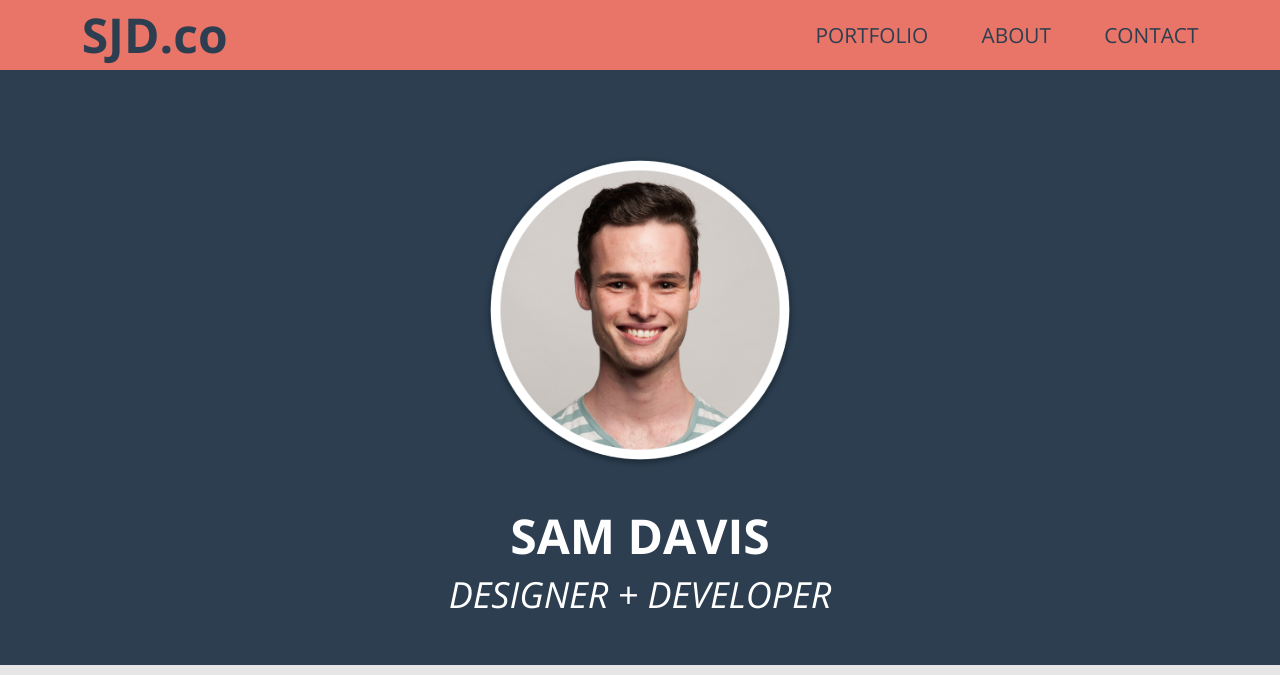
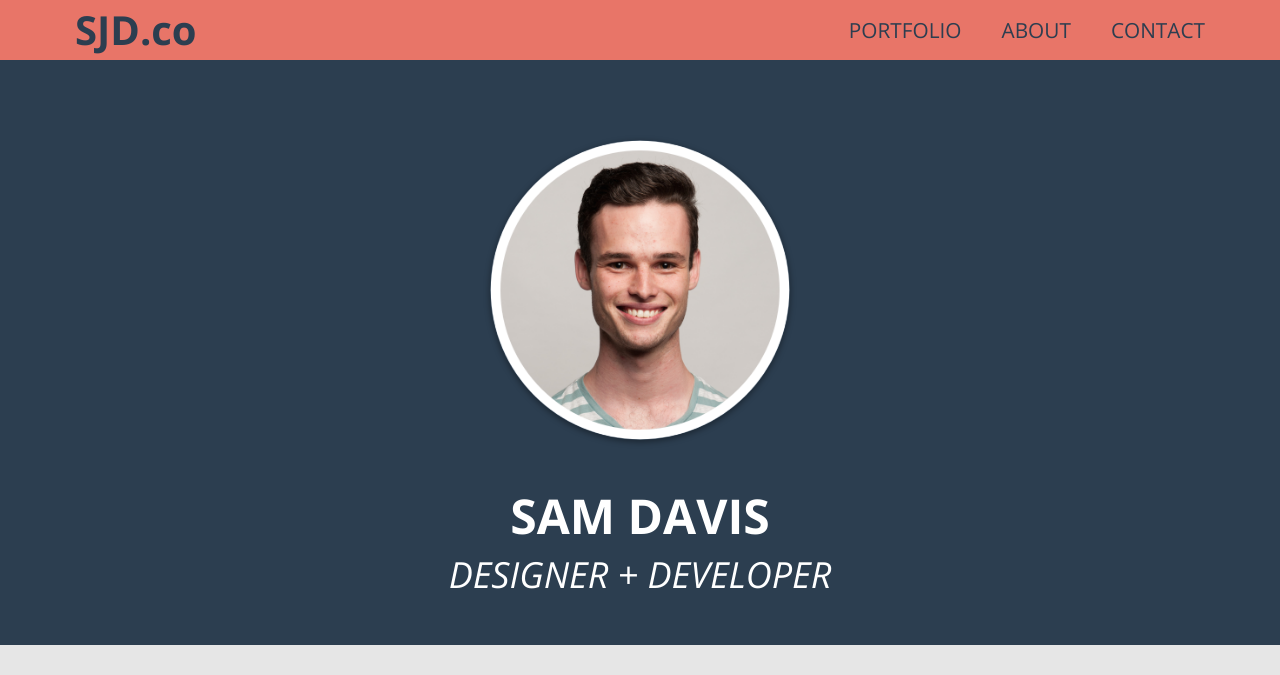
Before and after one commit to samjdavis13/samjdavis13.github.io, a Jekyll site: the page built from index.html, in a window 1280 px wide and 1400 px high. Shown: the top 675 px of the window. Built offline with Jekyll 4.4.1, drawn with Linux system fonts in a browser that asks for light colours; nearby versions of some CDN libraries; grey boxes are pictures that could not be loaded.

Commit message:
make nav a little smaller, overall.

```diff
--- a/_layouts/default.html
+++ b/_layouts/default.html
@@ -1,7 +1,7 @@
 <!DOCTYPE html>
 <html>
   {% include head.html %}
-  <body id="page-top" data-spy="scroll" data-target=".navbar-fixed-top" data-offset="70">
+  <body id="page-top" data-spy="scroll" data-target=".navbar-fixed-top" data-offset="60">
 
     {% include header.html %}
     {% include portfolio.html %}
--- a/_sass/_nav.scss
+++ b/_sass/_nav.scss
@@ -76,7 +76,7 @@ nav.scrolled-nav {
 				padding-bottom: $small-nav-height / 2 - 10;
 			}
 			#site-h1 {
-				font-size: 3em;
+				font-size: 2.5em;
 			}
 			#navbutton {
 				margin-top: $small-nav-height / 2 - 18;
--- a/css/main.scss
+++ b/css/main.scss
@@ -12,8 +12,8 @@ $background-grey:	darken(white,10%);
 
 $vertical-space: 50px;
 
-$nav-height: 110px;
-$small-nav-height: 70px;
+$nav-height: 90px;
+$small-nav-height: 60px; // Also needs updating in sjd.js and default.html (data-offset attr)
 
 $font-stack: "Avenir Next", "Avenir", "Open Sans", "Verdana", "Helvetica", "arial", sans-serif;
 
--- a/js/sjd.js
+++ b/js/sjd.js
@@ -51,7 +51,7 @@ $(function() {
       target = target.length ? target : $('[name=' + this.hash.slice(1) +']');
       if (target.length) {
         $('html,body').animate({
-          scrollTop: target.offset().top - 69
+          scrollTop: target.offset().top - 59 // $small-nav-height -1
         }, 400);
         return false;
       }
```
Also changed, not shown: README.md.
